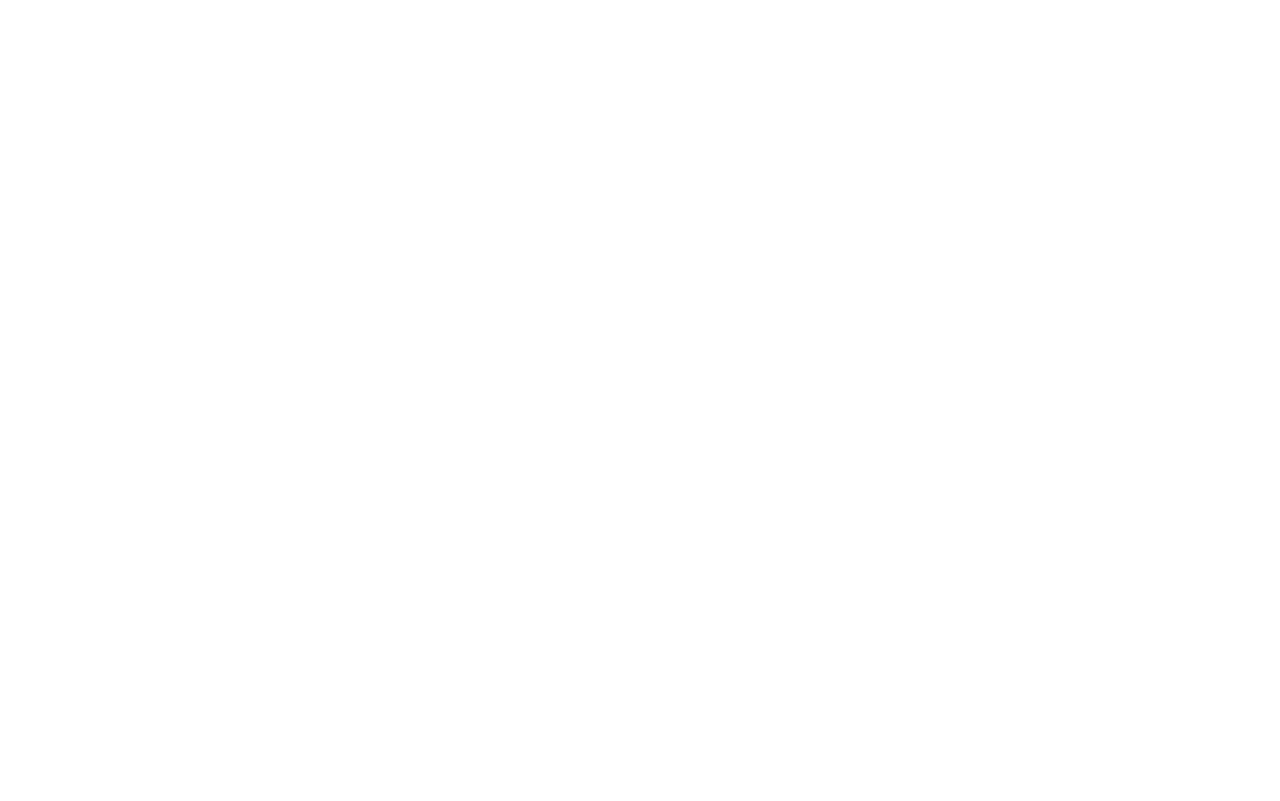
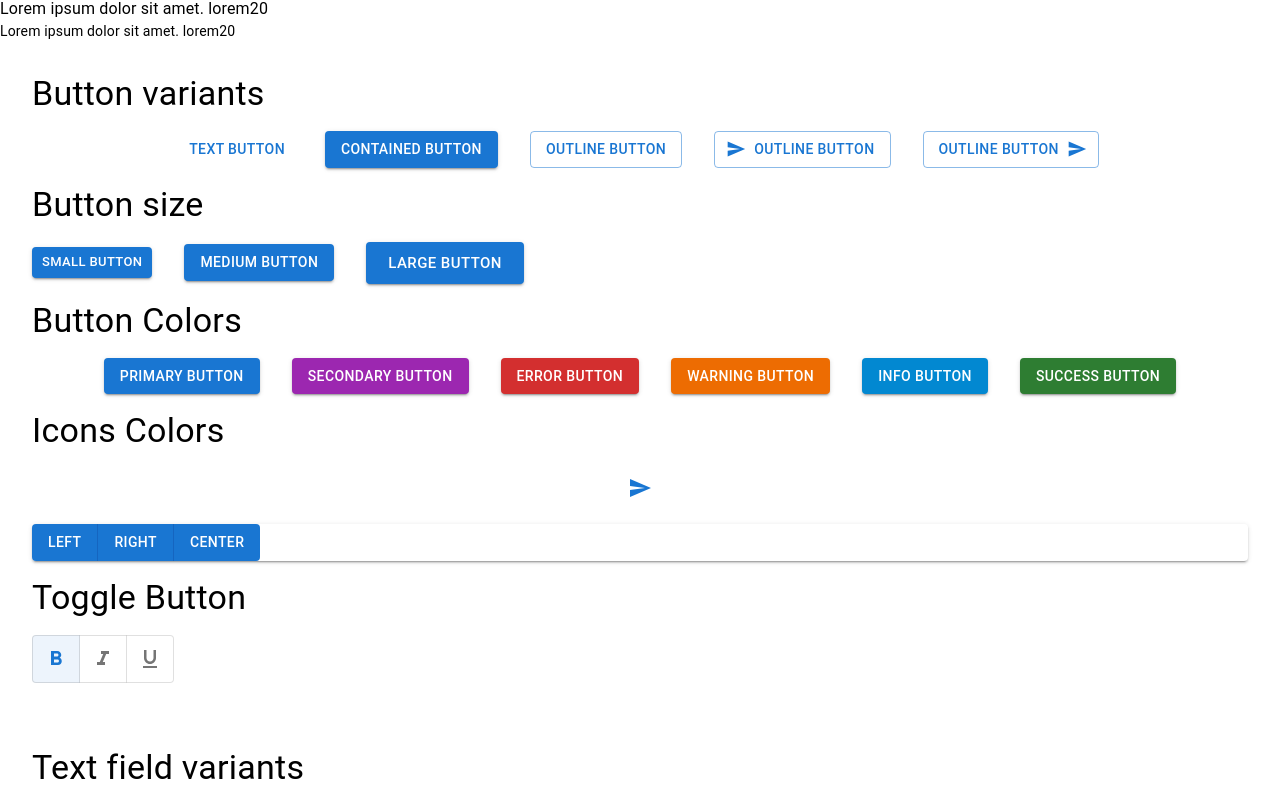
Before and after one commit to sam13007/material_UI, a React (Create React App) app: page / in a window 1280 px wide. Shown: the part 399-1200 px from the top of the page. Before the commit the page ends 800 px from the top, so only its background shows below. Built offline with nearby package versions, Linux system fonts and the light colour scheme.

Commit message:
merged commit'

```diff
--- a/src/App.js
+++ b/src/App.js
@@ -1,9 +1,14 @@
 import "./App.css";
+import ButtonMui from "./components/ButtonMui";
 import SelectMui from "./components/SelectMui";
-
+import TypographyMui from "./components/TypographyMui";
+import TextfieldMui from "./components/TextfieldMui";
 function App() {
   return (
     <div>
+      <TypographyMui />
+      <ButtonMui />
+      <TextfieldMui />
       <SelectMui />
     </div>
   );
```
